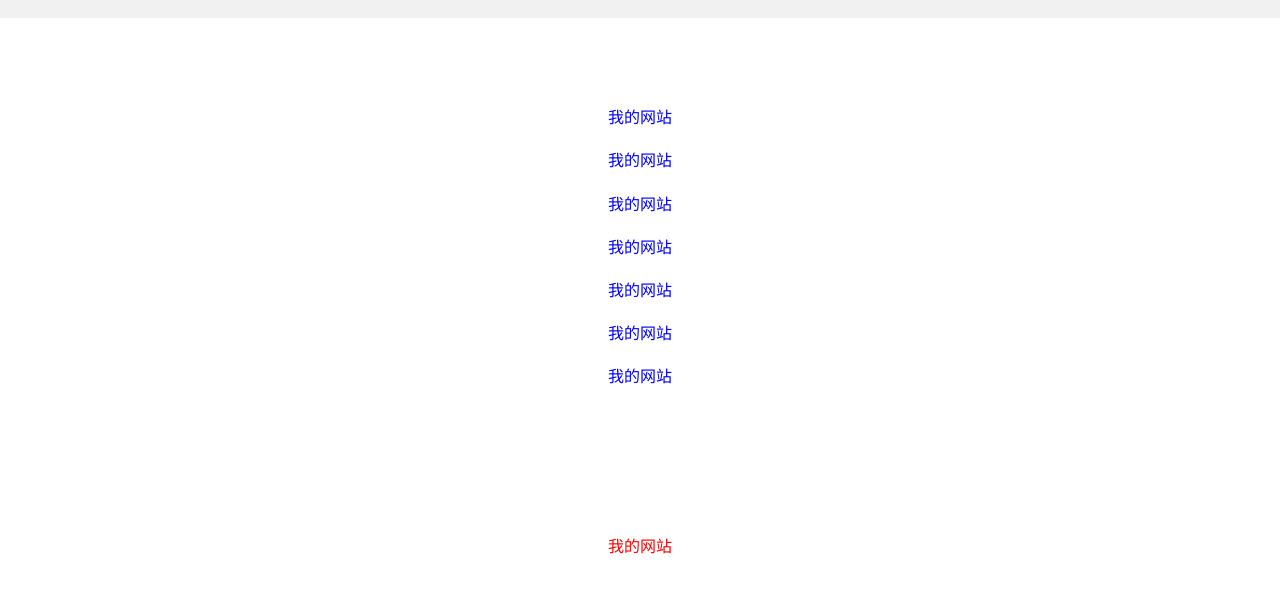
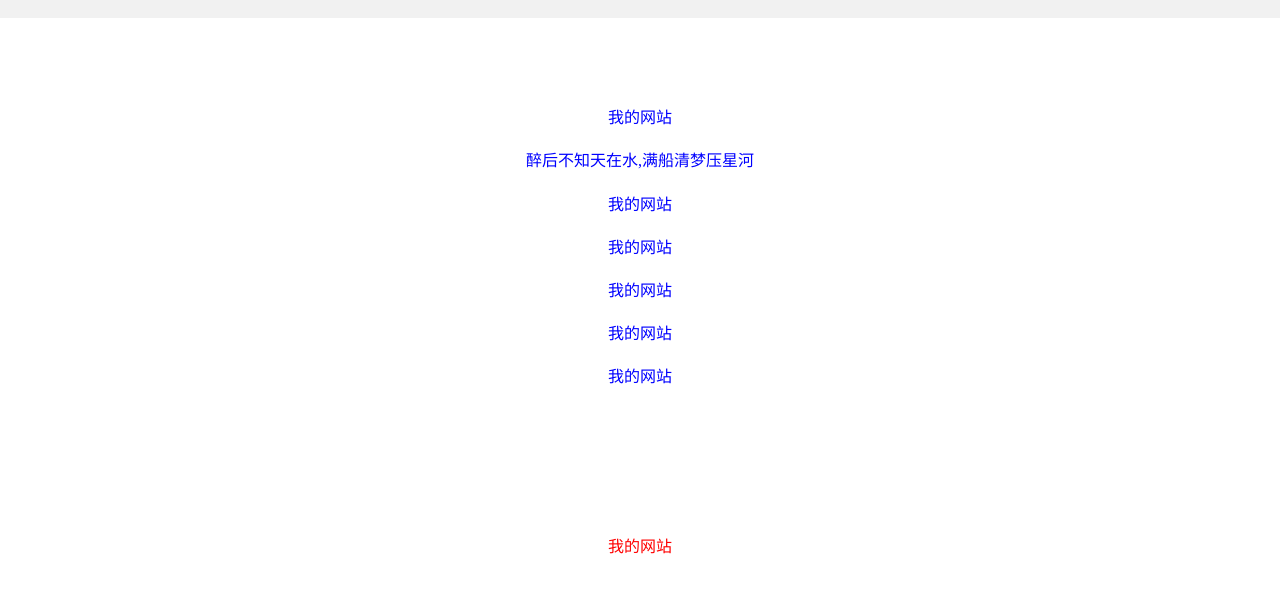
Before and after one commit to xouluo-004/-, a plain HTML site: page index.html in a window 1280 px wide. Shown: the part 89-682 px from the top of the page. Drawn offline with Linux system fonts and the light colour scheme.

Commit message:
index.html

```diff
--- a/index.html
+++ b/index.html
@@ -29,7 +29,7 @@
 
     ">
         <p>我的网站</p>
-        <p>我的网站</p>
+        <p>醉后不知天在水,满船清梦压星河</p>
         <p>我的网站</p>
         <p>我的网站</p>
         <p>我的网站</p>
```
